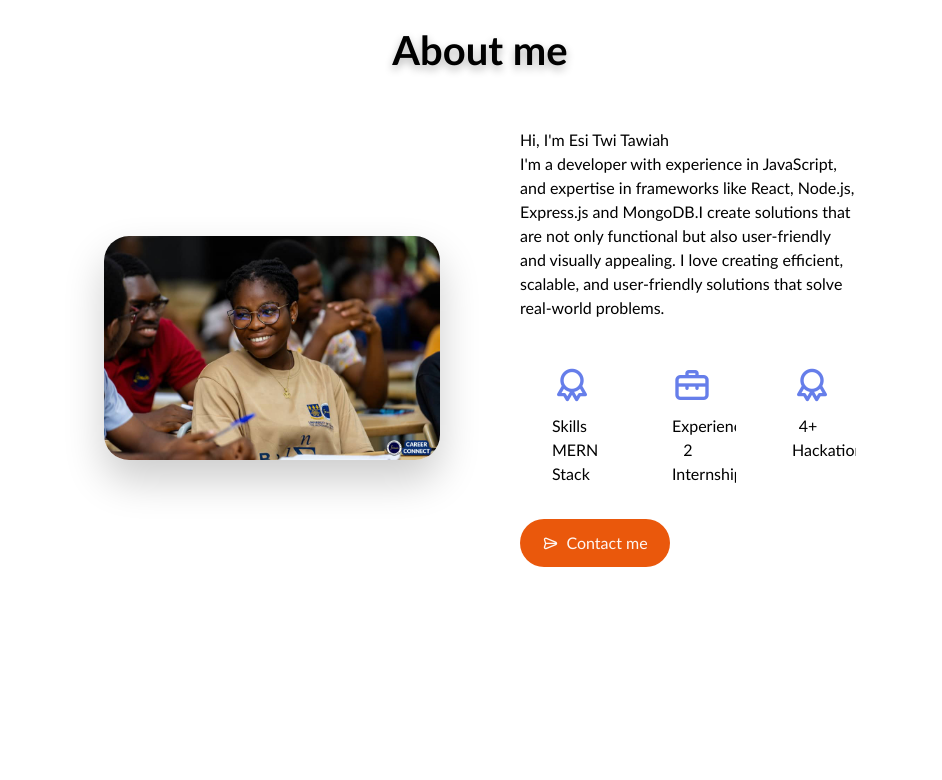
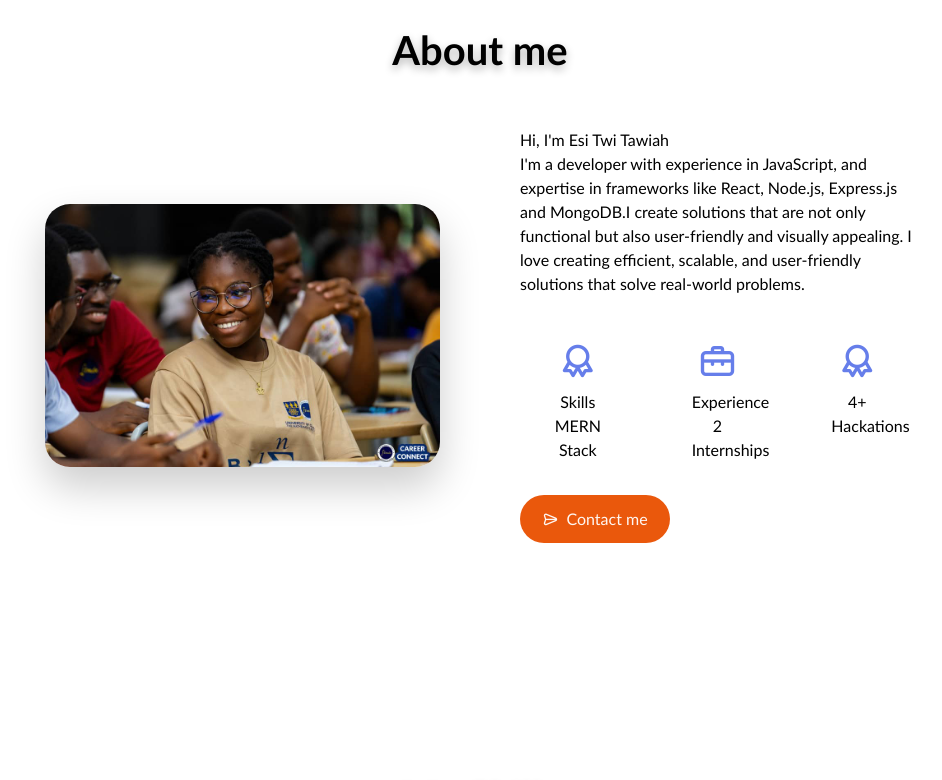
Before and after one commit to Esi-Twi/portfolio-typescript, a React (Vite) app: page / in a window 1280 px wide. Shown: the part 908-1688 px from the top of the page, without its empty margins (210-1152 px from the left). Built offline with nearby package versions, Linux system fonts and the light colour scheme.

Commit message:
fixed spacing II

```diff
--- a/src/components/PortfolioWebsite.tsx
+++ b/src/components/PortfolioWebsite.tsx
@@ -271,7 +271,7 @@ const PortfolioWebsite: React.FC = () => {
           </div>
         </section>
 
-        <div className='w-[80%] mx-auto'>
+        <div className='w-[90%] mx-auto'>
           <section className="about section !mx-[5rem]" id="about">
             <h2 className="title">About me</h2>
             <div className="about-container container grid">
```
